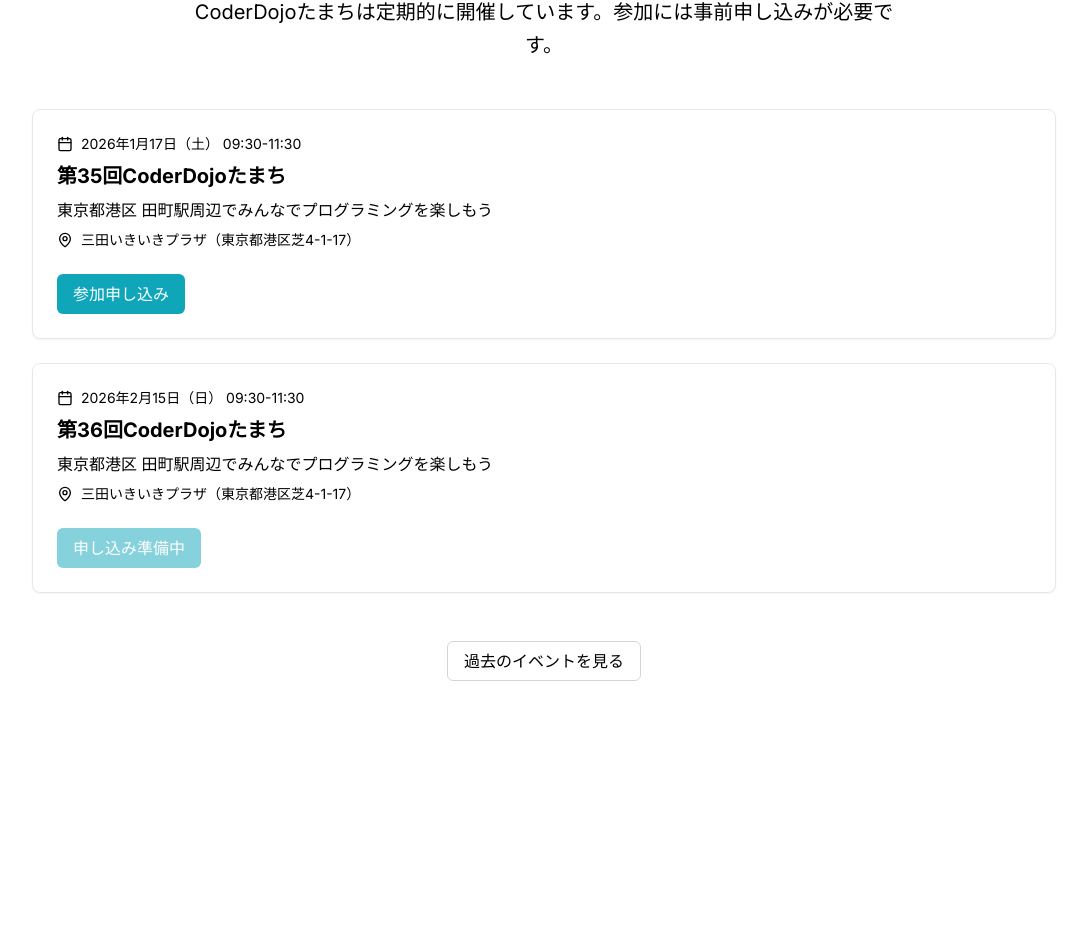
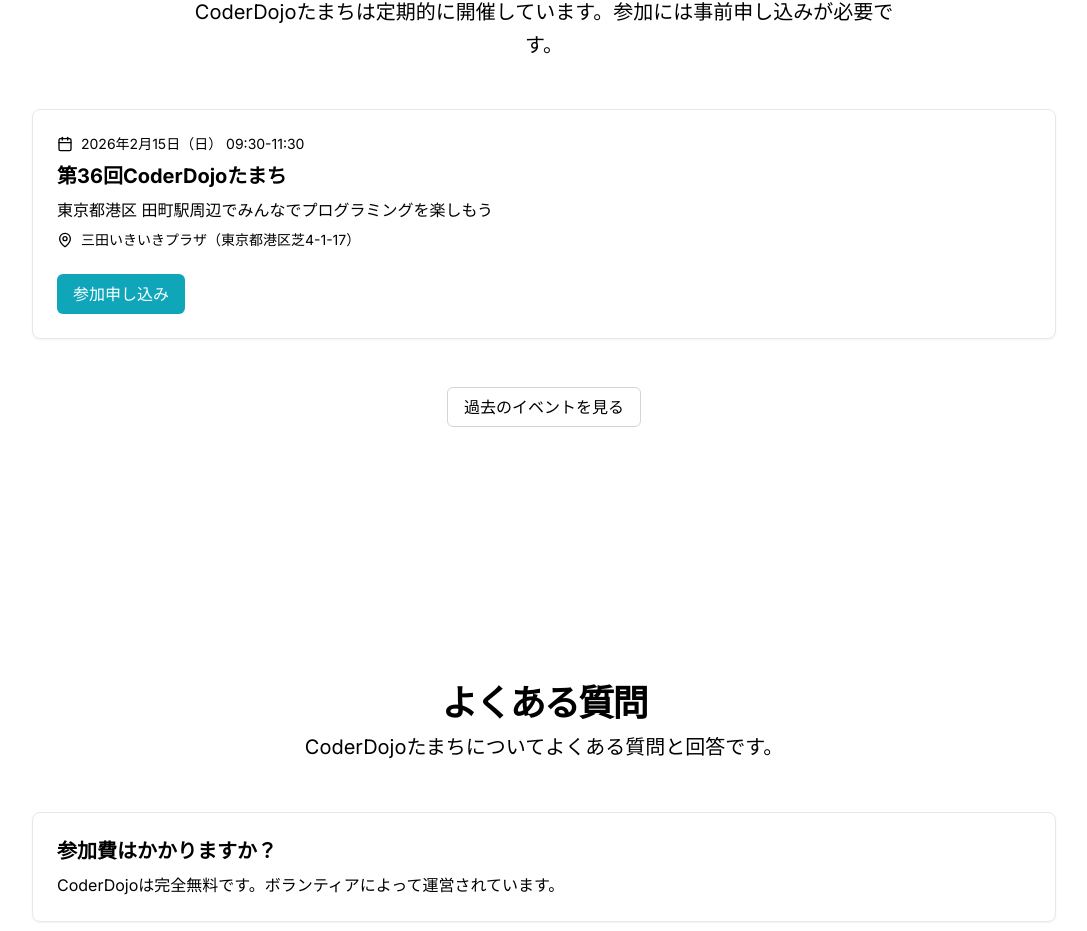
Before and after one commit to coderdojo-tamachi/coderdojo-tamachi.github.io, a Next.js app: page / in a window 1280 px wide. Shown: the part 4596-5527 px from the top of the page, without its empty margins (96-1183 px from the left). Built offline with nearby package versions, Linux system fonts and the light colour scheme.

Commit message:
[update] イベント情報を更新
- 第35回（1/17）を削除
- 第36回（2/15）のconnpass URLを追加

Co-Authored-By: Claude Opus 4.5 <noreply@anthropic.com>

```diff
--- a/data/events.js
+++ b/data/events.js
@@ -1,21 +1,12 @@
 const events = [
   {
     id: "1",
-    title: "第35回CoderDojoたまち",
-    date: "2026年1月17日（土）",
-    time: "09:30-11:30",
-    description: "東京都港区 田町駅周辺でみんなでプログラミングを楽しもう",
-    venue: "三田いきいきプラザ（東京都港区芝4-1-17）",
-    url: "https://coderdojo-tamachi.connpass.com/event/376830/",
-  },
-  {
-    id: "2",
     title: "第36回CoderDojoたまち",
     date: "2026年2月15日（日）",
     time: "09:30-11:30",
     description: "東京都港区 田町駅周辺でみんなでプログラミングを楽しもう",
     venue: "三田いきいきプラザ（東京都港区芝4-1-17）",
-    url: "",
+    url: "https://coderdojo-tamachi.connpass.com/event/381755/",
   },
 ]
 
```
